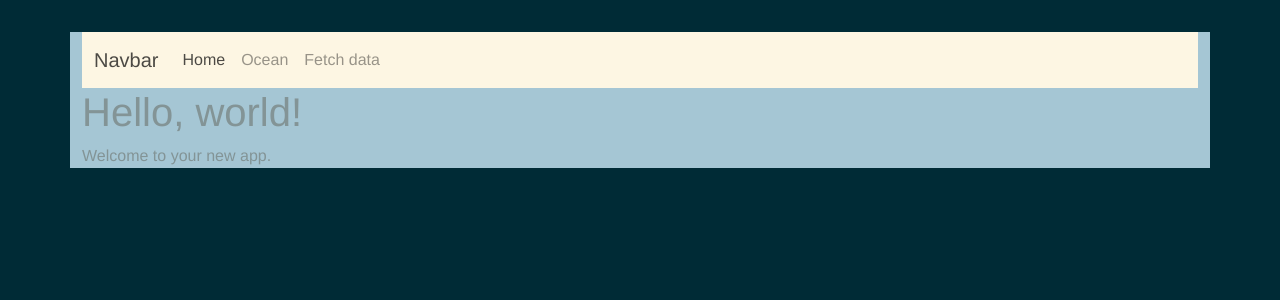
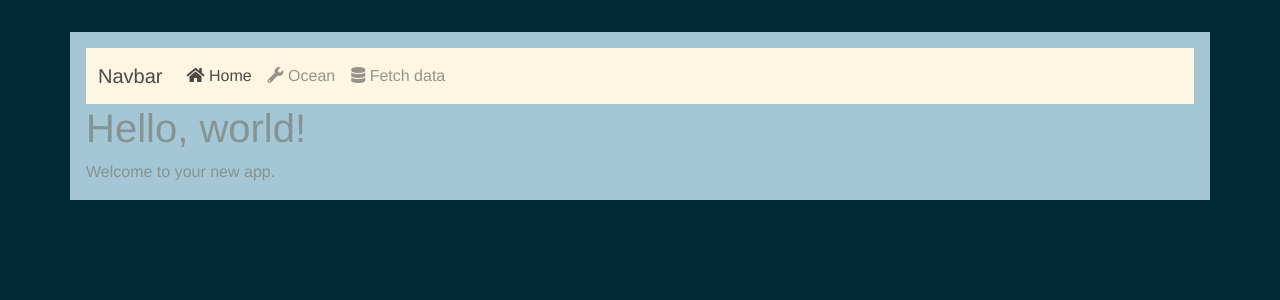
Before and after one commit to Sprunth/BlueberryEarth5, an ASP.NET Core app: page / in a window 1280 px wide. Shown: the top 300 px of the page. Run offline with ASP.NET Core 8, Linux system fonts and the light colour scheme; style sheets or scripts are compiled from the project's sources.

Commit message:
more cleanup

```diff
--- a/BlueberryEarth5/Shared/MainLayout.razor.css
+++ b/BlueberryEarth5/Shared/MainLayout.razor.css
@@ -1,4 +1,5 @@
 .main-container {
 	margin-top: 2em;
 	background-color: #a5c6d4;
+	padding: 1em;
 }
--- a/BlueberryEarth5/Shared/NavMenu.razor
+++ /dev/null
@@ -1,37 +0,0 @@
-<div class="top-row pl-4 navbar navbar-dark">
-    <a class="navbar-brand" href="">BlueberryEarth5</a>
-    <button class="navbar-toggler" @onclick="ToggleNavMenu">
-        <span class="navbar-toggler-icon"></span>
-    </button>
-</div>
-
-<div class="@NavMenuCssClass" @onclick="ToggleNavMenu">
-	<ul class="nav flex-column">
-		<li class="nav-item px-3">
-			<NavLink class="nav-link" href="" Match="NavLinkMatch.All">
-				<span class="oi oi-home" aria-hidden="true"></span> Home
-			</NavLink>
-		</li>
-		<li class="nav-item px-3">
-			<NavLink class="nav-link" href="ocean">
-				<span class="oi oi-project" aria-hidden="true"></span> Ocean
-			</NavLink>
-		</li>
-		<li class="nav-item px-3">
-			<NavLink class="nav-link" href="fetchdata">
-				<span class="oi oi-list-rich" aria-hidden="true"></span> Fetch data
-			</NavLink>
-		</li>
-	</ul>
-</div>
-
-@code {
-    private bool collapseNavMenu = true;
-
-    private string NavMenuCssClass => collapseNavMenu ? "collapse" : null;
-
-    private void ToggleNavMenu()
-    {
-        collapseNavMenu = !collapseNavMenu;
-    }
-}
--- a/BlueberryEarth5/Shared/NavMenu.razor.css
+++ /dev/null
@@ -1,62 +0,0 @@
-.navbar-toggler {
-    background-color: rgba(255, 255, 255, 0.1);
-}
-
-.top-row {
-    height: 3.5rem;
-    background-color: rgba(0,0,0,0.4);
-}
-
-.navbar-brand {
-    font-size: 1.1rem;
-}
-
-.oi {
-    width: 2rem;
-    font-size: 1.1rem;
-    vertical-align: text-top;
-    top: -2px;
-}
-
-.nav-item {
-    font-size: 0.9rem;
-    padding-bottom: 0.5rem;
-}
-
-    .nav-item:first-of-type {
-        padding-top: 1rem;
-    }
-
-    .nav-item:last-of-type {
-        padding-bottom: 1rem;
-    }
-
-    .nav-item ::deep a {
-        color: #d7d7d7;
-        border-radius: 4px;
-        height: 3rem;
-        display: flex;
-        align-items: center;
-        line-height: 3rem;
-    }
-
-.nav-item ::deep a.active {
-    background-color: rgba(255,255,255,0.25);
-    color: white;
-}
-
-.nav-item ::deep a:hover {
-    background-color: rgba(255,255,255,0.1);
-    color: white;
-}
-
-@media (min-width: 641px) {
-    .navbar-toggler {
-        display: none;
-    }
-
-    .collapse {
-        /* Never collapse the sidebar for wide screens */
-        display: block;
-    }
-}
--- a/BlueberryEarth5/Shared/TopNavBar.razor
+++ b/BlueberryEarth5/Shared/TopNavBar.razor
@@ -7,13 +7,13 @@
 		<div class="collapse navbar-collapse" id="navbarNavAltMarkup">
 			<div class="navbar-nav">
 				<NavLink class="nav-link" href="" Match="NavLinkMatch.All">
-					<span class="oi oi-home" aria-hidden="true"></span> Home
+					<span class="fas fa-home" aria-hidden="true"></span> Home
 				</NavLink>
 				<NavLink class="nav-link" href="ocean">
-					<span class="oi oi-project" aria-hidden="true"></span> Ocean
+					<span class="fas fa-wrench" aria-hidden="true"></span> Ocean
 				</NavLink>
 				<NavLink class="nav-link" href="fetchdata">
-					<span class="oi oi-list-rich" aria-hidden="true"></span> Fetch data
+					<span class="fas fa-database" aria-hidden="true"></span> Fetch data
 				</NavLink>
 			</div>
 		</div>
--- a/BlueberryEarth5/wwwroot/index.html
+++ b/BlueberryEarth5/wwwroot/index.html
@@ -7,8 +7,7 @@
     <title>Blueberry Earth</title>
     <base href="/" />
     <link rel="stylesheet" href="css/bootstrap.min.css" />
-    <!--<link href="https://cdn.jsdelivr.net/npm/bootstrap@5.0.2/dist/css/bootstrap.min.css" rel="stylesheet" integrity="sha384-EVSTQN3/azprG1Anm3QDgpJLIm9Nao0Yz1ztcQTwFspd3yD65VohhpuuCOmLASjC" crossorigin="anonymous">-->
-
+    <link rel="stylesheet" href="https://cdnjs.cloudflare.com/ajax/libs/font-awesome/5.15.4/css/all.min.css" integrity="sha512-1ycn6IcaQQ40/MKBW2W4Rhis/DbILU74C1vSrLJxCq57o941Ym01SwNsOMqvEBFlcgUa6xLiPY/NS5R+E6ztJQ==" crossorigin="anonymous" referrerpolicy="no-referrer" />
     <link href="css/app.css" rel="stylesheet" />
 
 
@@ -16,7 +15,12 @@
 </head>
 
 <body>
-    <div id="app">Loading...</div>
+    <div id="app">
+        <div style="position:absolute; top:30vh; width:100%; text-align:center">
+            <h1>Blueberry Earth</h1>
+            <p><i class="fas fa-spin fa-spinner"></i> loading...</p>
+        </div>
+    </div>
 
     <div id="blazor-error-ui">
         An unhandled error has occurred.
```
